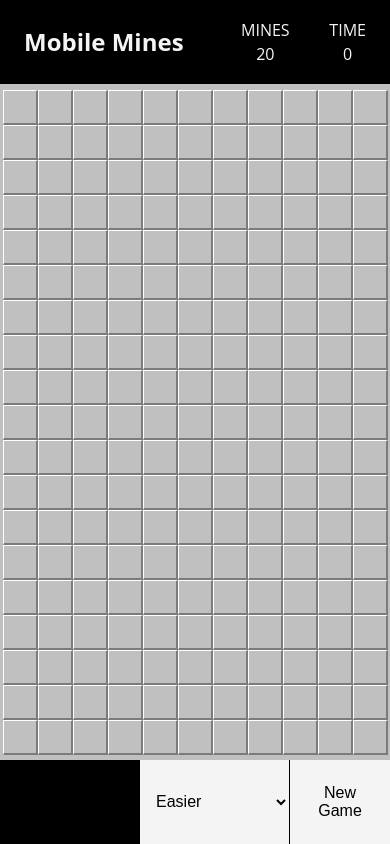
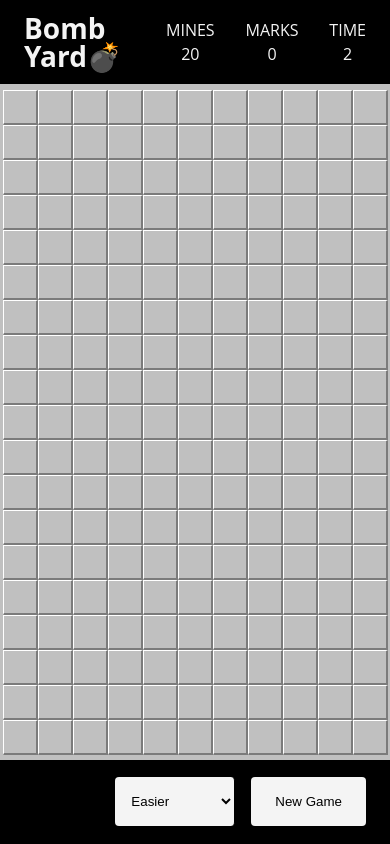
Before and after one commit to redirwin/Bomb-Yard, a website with bundled scripts: page index.html in a window 390 px wide. Both pictures are taken after a click on the button "New Game". Built offline with nearby package versions, Linux system fonts and the light colour scheme.

Commit message:
Timer functionality working.

```diff
--- a/index.html
+++ b/index.html
@@ -13,17 +13,18 @@
     <script src="./scripts/app.js" type="module" defer></script>
     <link href="./styles/hamburgers.css" rel="stylesheet">
     <link href="./styles/main.css" rel="stylesheet">
-    <title>Mobile Mines</title>
+    <title>Bomb Yard Minesweeper Clone</title>
 </head>
 
 <body>
 
     <section id="marquee">
         <div id="marquee-container">
-            <h1>Mobile Mines</h1>
+            <h1>Bomb<br>Yard💣</h1>
             <div id="top-stats">
-                <div id="mine-count"><span>MINES</span><span id="mine-counter">0</span></div>
-                <div id="timer-container"><span>TIME</span><span id="timer">0</span></div>
+                <div class="stats" id="mine-count"><span>MINES</span><span id="mine-counter">0</span></div>
+                <div class="stats" id="flag-count"><span>MARKS</span><span id="flag-counter">0</span></div>
+                <div class="stats" id="timer-container"><span>TIME</span><span id="timer">0</span></div>
             </div>
         </div>
     </section>
@@ -41,20 +42,23 @@
             </div> -->
             <div id="menu">
                 <div class="menu-item"><a href="#">About</a></div>
-                <div class="menu-item"><a href="#">Support the App</a></div>
+                <!-- <div class="menu-item"><a href="#">Support the App</a></div> -->
                 <div class="menu-item"><a href="#">Leaderboard & Stats</a></div>
                 <div class="menu-item"><a href="#">How to Play</a></div>
                 <div class="menu-item"><a href="#">Settings</a></div>
             </div>
-            <form id="difficulty-form">
+            <!-- <button class="pause">Pause</button> -->
+            <form id="difficulty-form" >
                 <select name="difficulty" id="difficulty" aria-label="difficulty selection">
                     <option value="easier">Easier</option>
                     <option value="intermediate">Intermediate</option>
                     <option value="expert">Expert</option>
                 </select>
-                <button id="new-game-button">New<br>Game</button>
+                <button id="new-game-button">New Game</button>
             </form>
         </div>
+
+
     </footer>
     <div id="orientation-warning">
         <p>
--- a/scripts/app.js
+++ b/scripts/app.js
@@ -32,10 +32,16 @@ const newGameBtn = document.querySelector("#new-game-button");
 const gridDefinition = gameBoardSizes(userSettings.cellPixelSize);
 const gridArray = []
 const gameBoard = document.querySelector("#game-grid");
+const flagCounter = document.querySelector("#flag-counter");
+let gameTimer;
+
 
 newGameBtn.addEventListener("click", function (event) {
+  event.preventDefault();
+  flagCounter.textContent = 0;
+  timer("new-game", 0, newGameBtn);
 
-event.preventDefault();
+  // document.querySelector("footer").style = "display: none";
 
   gameBoard.innerHTML = `
     <div class="loading">
@@ -54,6 +60,7 @@ event.preventDefault();
     placeEmpties(gridArray);
 
     buildGame(gridArray, userSettings.cellPixelSize, gridDefinition);
+
   }, 0);
 });
 
--- a/scripts/build-game.js
+++ b/scripts/build-game.js
@@ -1,5 +1,4 @@
 import { handleCellClicks } from "./handle-cell-clicks.js";
-import { timer } from "./timer.js";
 
 export function buildGame(gridArray, cellSize, gridDefinition) {
   const gameGrid = document.querySelector("#game-grid");
--- a/scripts/game-over.js
+++ b/scripts/game-over.js
@@ -1,4 +1,4 @@
-import { timer } from "./timer.js"
+import { timer } from "./timer.js";
 
 export function gameOver() {
 
@@ -7,7 +7,6 @@ export function gameOver() {
 
     gridCover.style.display = "block";
 
-
-
+    timer("game-over")
 
 }
--- a/scripts/handle-cell-clicks.js
+++ b/scripts/handle-cell-clicks.js
@@ -1,13 +1,16 @@
 import { revealEmpties } from "./reveal-empties.js"
 import { revealMines } from "./reveal-mines.js"
 import { revealClickedNumber } from "./reveal-clicked-number.js"
-import { timer } from "./timer.js"
+// import { timer } from "./timer.js"
 import { gameOver } from "./game-over.js"
+import { userRequestsClearBoard } from "./user-requests-clear-board.js"
 
 
 export function handleCellClicks(event, gridArray, gridDefinition) {
 
+    let flagCounter = parseInt(document.querySelector("#flag-counter").textContent)
     const mineCounter = parseInt(document.querySelector("#mine-counter").textContent)
+
     const clickedCellId = event.target.id
 
 
@@ -33,12 +36,14 @@ export function handleCellClicks(event, gridArray, gridDefinition) {
         event.target.classList.toggle("flagged")
         gridArray[clickedCellId - 1].flagged = !gridArray[clickedCellId - 1].flagged
 
+        if (flagCounter === mineCounter - 1) {
+            console.log("flags equal mines")
+            // revealMines(gridArray, clickedCellId)
+        }}
+
         if (gridArray[clickedCellId - 1].flagged) {
-            document.querySelector("#mine-counter").textContent = mineCounter - 1
+            document.querySelector("#flag-counter").textContent = flagCounter + 1
         } else {
-            document.querySelector("#mine-counter").textContent = mineCounter + 1
+            document.querySelector("#flag-counter").textContent = flagCounter - 1
         }
-
     }
-
-}
--- a/scripts/reveal-mines.js
+++ b/scripts/reveal-mines.js
@@ -14,6 +14,6 @@ export function revealMines(gridArray, clickedCellId) {
     })
 
     updateBoard(gridArray, "mine click")
-    // gameOver()
+    gameOver()
 
 }
--- a/scripts/timer.js
+++ b/scripts/timer.js
@@ -1,24 +1,23 @@
-export function timer(reason, startTime) {
+let gameTimer;
 
-// let timer = document.querySelector("#timer");
-// let time = startTime;
-// timer.innerHTML = time;
+export function timer(action) {
 
-// setTimeout(() => {
-
-//     timer++
-
-// }, 1000);
+  if (action === "new-game") {
+    document.querySelector("#timer").textContent = 0;
+    clearInterval(gameTimer);
+    let time = 0;
+    gameTimer = setInterval(function () {
+      time++;
+      document.querySelector("#timer").textContent = time;
+      console.log(time);
+    }, 1000);
+  }
 
 
 
-
-
-// if(reason === "game over") {
-
-// }
-
-
-
+  if (action === "game-over") {
+    clearInterval(gameTimer);
+    console.log("Final Time: " + document.querySelector("#timer").textContent);
+  }
 
 }
--- /dev/null
+++ b/scripts/user-requests-clear-board.js
@@ -0,0 +1,6 @@
+export function userRequestsClearBoard() {
+
+
+
+
+}
--- a/styles/main.css
+++ b/styles/main.css
@@ -37,6 +37,12 @@
   margin: 0;
   padding: 0;
   box-sizing: border-box;
+}
+
+html, body {
+  margin: 0;
+  height: 100%;
+  /* overflow: hidden */
 }
 
 html {
@@ -103,27 +109,40 @@ footer {
   justify-content: space-between;
   margin: 0 auto;
   width: 100%;
-  min-width: 300px;
 }
 
 #marquee h1 {
-  width: 50%;
-  line-height: 1.5rem;
+  /* min-width: 75px;
+  max-width: 100px; */
+  /* display: flex;
+  flex-wrap: wrap; */
+  font-size: 1.5rem;
+  line-height: 1em;
+  padding-right: 0;
+  min-width: 90px;
+  /* border: 1px solid white; */
 }
 
 #top-stats {
-  width: 30%;
-  max-width: 200px;
-  min-width: 125px;
+  width: 70%;
+  /* min-width: 180px; */
+  max-width: 170px;
   display: flex;
   justify-content: space-between;
 }
 
-#top-stats span {
+.stats {
+  /* border: 1px solid white;
+  margin: 0; */
+}
+
+.stats span {
   display: flex;
   flex-direction: column;
   align-items: center;
 }
+
+/* FOOTER */
 
 .hamburger {
   padding: 0;
@@ -178,11 +197,11 @@ footer {
   font-size: 1.75rem;
 }
 
+/* BOTTOM SELECTION FORM */
+
 form#difficulty-form {
   display: flex;
   flex-wrap: nowrap;
-  margin-right: 60px;
-
 }
 
 select#difficulty,
@@ -190,26 +209,18 @@ button#new-game-button {
   background: #f4f4f4;
   color: #000;
   border: none;
-  height: 10vh;
-  min-height: 70px;
-  width: 100px;
-  font-size: 1rem;
-  font-weight: 400;
+  border-radius: 0.25rem;
 }
 
 select#difficulty {
-  width: 150px;
   padding: 1rem .75rem;
   margin-right: 1rem;
   border-right: 1px solid #000;
-  /* border-radius: 0.25rem; */
+
 }
 
 button#new-game-button {
-  position: fixed;
-  bottom: 0;
-  right: 0;
-  margin: 0;
+  padding: 1rem 1.5rem;
 
 }
 
@@ -293,6 +304,20 @@ button#new-game-button {
   display: none;
 }
 
+@media only screen and (min-width: 360px) {
+  #marquee h1 {
+    font-size: 1.75rem;
+    line-height: 1em;
+  }
+  #top-stats {
+  /* width: 70%; */
+  /* min-width: 180px; */
+  max-width: 200px;
+  display: flex;
+  justify-content: space-between;
+}
+}
+
 
 @media only screen and (orientation: landscape) and (max-width: 1280px) {
   #orientation-warning {
```
Also changed, not shown: package.json (added, +21 -0 lines), 1 other file.
